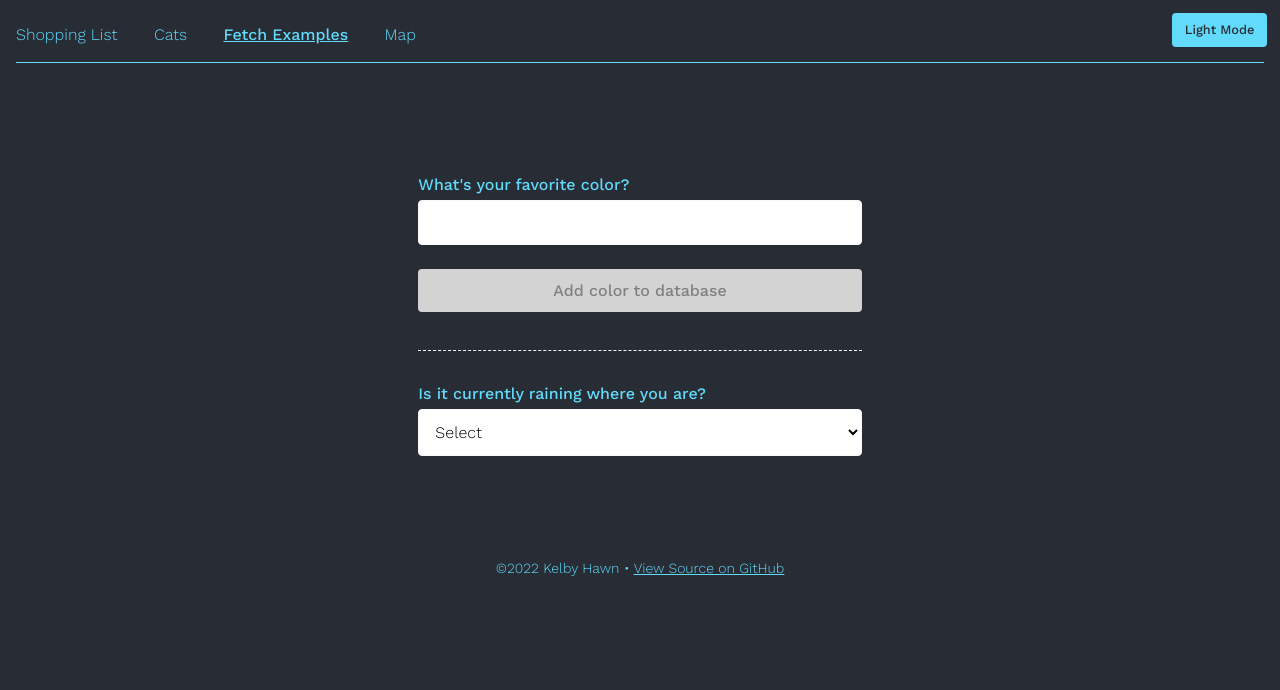
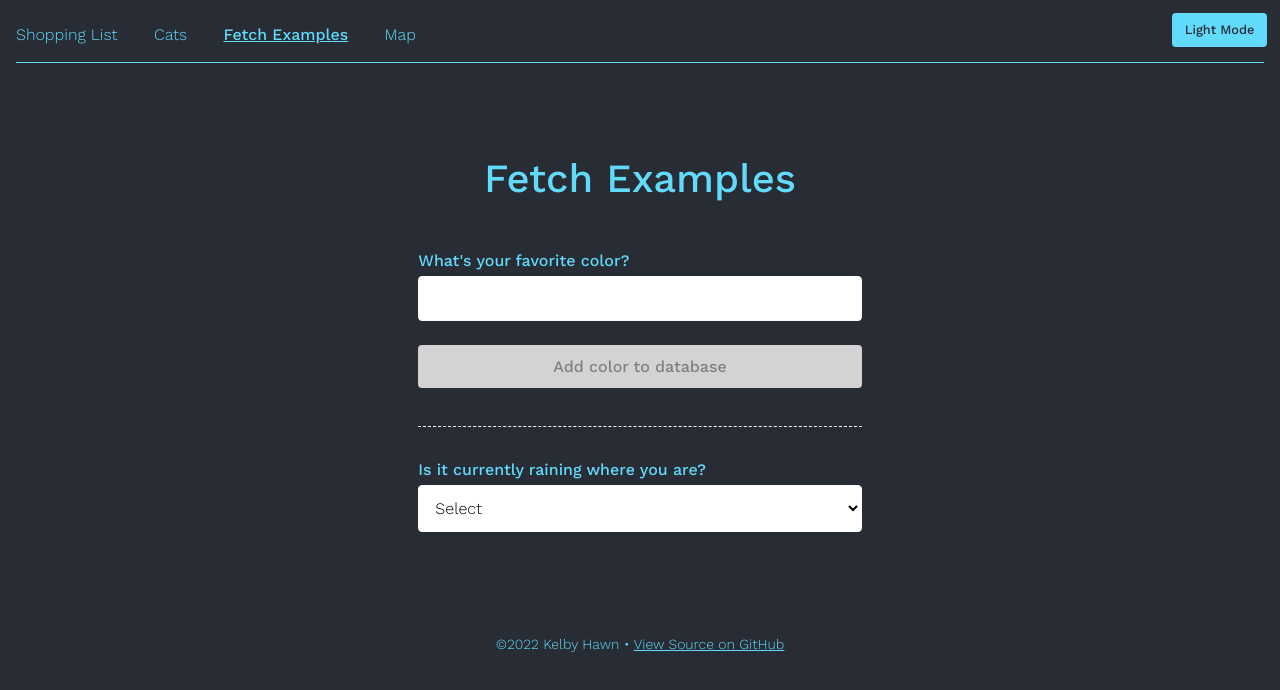
Before and after one commit to kelbyhawn/react-practice, a React (Create React App) app: page /fetch-examples in a window 1280 px wide. Shown: the top 690 px of the page. Built offline with nearby package versions, Linux system fonts and the light colour scheme.

Commit message:
add h1's to components

```diff
--- a/src/routes/CatPics.js
+++ b/src/routes/CatPics.js
@@ -28,6 +28,7 @@ export default function CatPics() {
 
   return (
     <>
+      <h1>Cats!</h1>
       <div className="wrapper cat">
         <img src={cat.url} alt="A random cat" />
 
--- a/src/routes/FetchExamples.js
+++ b/src/routes/FetchExamples.js
@@ -4,6 +4,7 @@ import Rain from "./Rain";
 export default function FetchExamples() {
   return (
     <>
+      <h1>Fetch Examples</h1>
       <FavColor />
       <hr />
       <Rain />
--- a/src/routes/Map.js
+++ b/src/routes/Map.js
@@ -33,6 +33,7 @@ export default function Map() {
 
   return (
     <>
+      <h1>Mapbox Map</h1>
       <div className="map-wrapper">
         <div className="sidebar">
           Longitude: {lng} | Latitude: {lat} | Zoom: {zoom}
```
